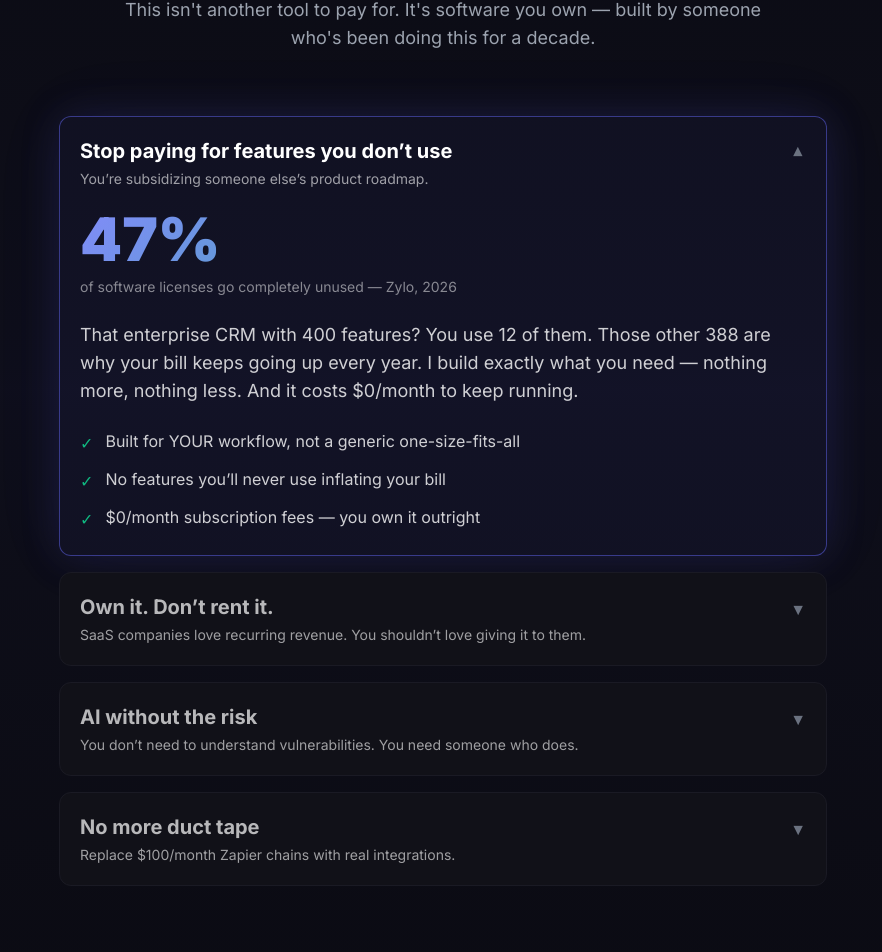
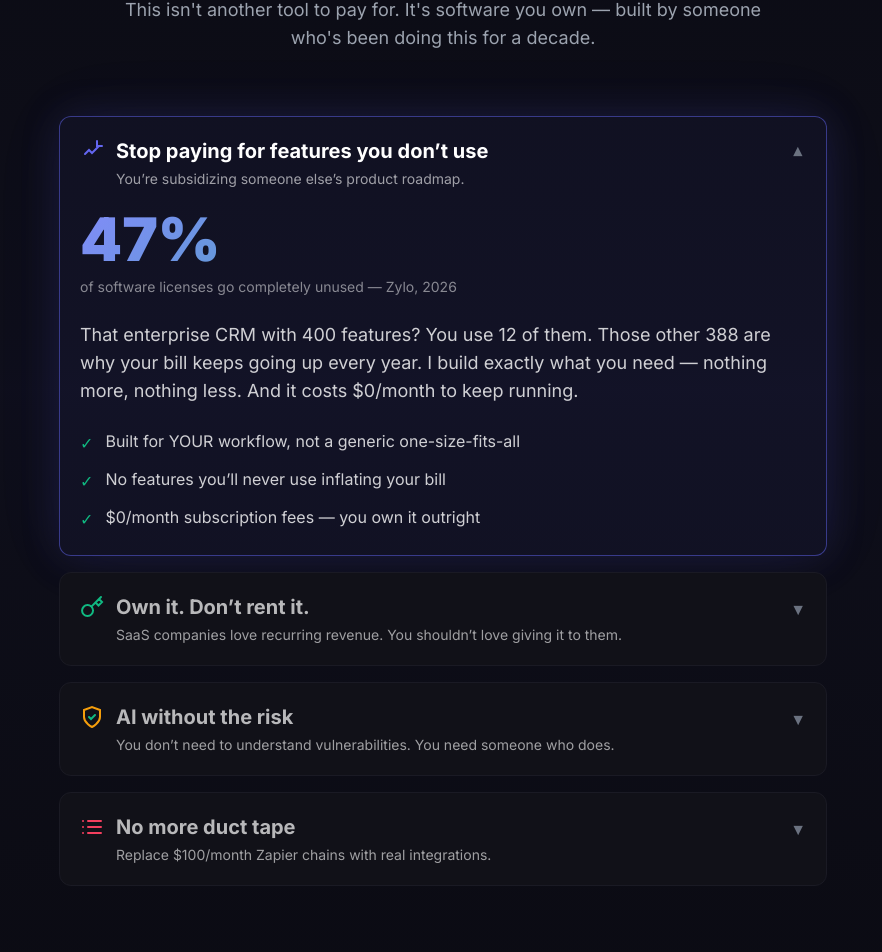
Before and after one commit to Strategies-Over-Stress/lee.ai, a Next.js app in the folder apps/web/: page / in a window 1280 px wide. Shown: the part 3951-4903 px from the top of the page, without its empty margins (197-1079 px from the left). Built offline with nearby package versions, Linux system fonts and the light colour scheme.

Commit message:
Add SVG icons to Differentiator accordion tabs
- Waste: trending chart (indigo)
- Own: key (emerald)
- Risk: shield with checkmark (amber/emerald)
- Duct tape: list (rose)

Co-Authored-By: Claude Opus 4.6 (1M context) <noreply@anthropic.com>

```diff
--- a/apps/web/src/components/Differentiator.tsx
+++ b/apps/web/src/components/Differentiator.tsx
@@ -11,11 +11,13 @@ interface Feature {
   statLabel: string;
   description: string;
   highlights: string[];
+  icon: React.ReactNode;
 }
 
 const features: Feature[] = [
   {
     id: "waste",
+    icon: <svg width="24" height="24" viewBox="0 0 24 24" fill="none" stroke="#6366f1" strokeWidth="2" strokeLinecap="round"><path d="M19 7l-7 7-3-3-4 4"/><path d="M22 7h-5V2"/></svg>,
     title: "Stop paying for features you don’t use",
     subtitle: "You’re subsidizing someone else’s product roadmap.",
     stat: "47%",
@@ -29,6 +31,7 @@ const features: Feature[] = [
   },
   {
     id: "own",
+    icon: <svg width="24" height="24" viewBox="0 0 24 24" fill="none" stroke="#10b981" strokeWidth="2" strokeLinecap="round"><path d="M21 2l-2 2m-7.61 7.61a5.5 5.5 0 11-7.778 7.778 5.5 5.5 0 017.777-7.777zm0 0L15.5 7.5m0 0l3 3L22 7l-3-3m-3.5 3.5L19 4"/></svg>,
     title: "Own it. Don’t rent it.",
     subtitle: "SaaS companies love recurring revenue. You shouldn’t love giving it to them.",
     stat: "$0/mo",
@@ -44,6 +47,7 @@ const features: Feature[] = [
   },
   {
     id: "risk",
+    icon: <svg width="24" height="24" viewBox="0 0 24 24" fill="none" stroke="#f59e0b" strokeWidth="2" strokeLinecap="round"><path d="M12 22s8-4 8-10V5l-8-3-8 3v7c0 6 8 10 8 10z"/><path d="M9 12l2 2 4-4" stroke="#10b981" strokeWidth="2"/></svg>,
     title: "AI without the risk",
     subtitle: "You don’t need to understand vulnerabilities. You need someone who does.",
     stat: "45%",
@@ -57,6 +61,7 @@ const features: Feature[] = [
   },
   {
     id: "duct",
+    icon: <svg width="24" height="24" viewBox="0 0 24 24" fill="none" stroke="#f43f5e" strokeWidth="2" strokeLinecap="round"><path d="M8 6h13M8 12h13M8 18h13M3 6h.01M3 12h.01M3 18h.01"/></svg>,
     title: "No more duct tape",
     subtitle: "Replace $100/month Zapier chains with real integrations.",
     stat: "$6/mo",
@@ -111,11 +116,14 @@ export default function Differentiator() {
                   onClick={() => setOpenId(isOpen ? null : feature.id)}
                   className="w-full text-left p-5 cursor-pointer flex items-start justify-between gap-4"
                 >
-                  <div>
+                  <div className="flex items-start gap-3">
+                    <div className="flex-shrink-0 mt-0.5">{feature.icon}</div>
+                    <div>
                     <h3 className={"font-bold text-xl " + (isOpen ? "text-white" : "text-white/70")}>
                       {feature.title}
                     </h3>
                     <p className="text-sm text-white/60 mt-1">{feature.subtitle}</p>
+                    </div>
                   </div>
                   <span className={"text-text-muted transition-transform duration-300 mt-1 " + (isOpen ? "rotate-180" : "")}>
                     &#9660;
```
